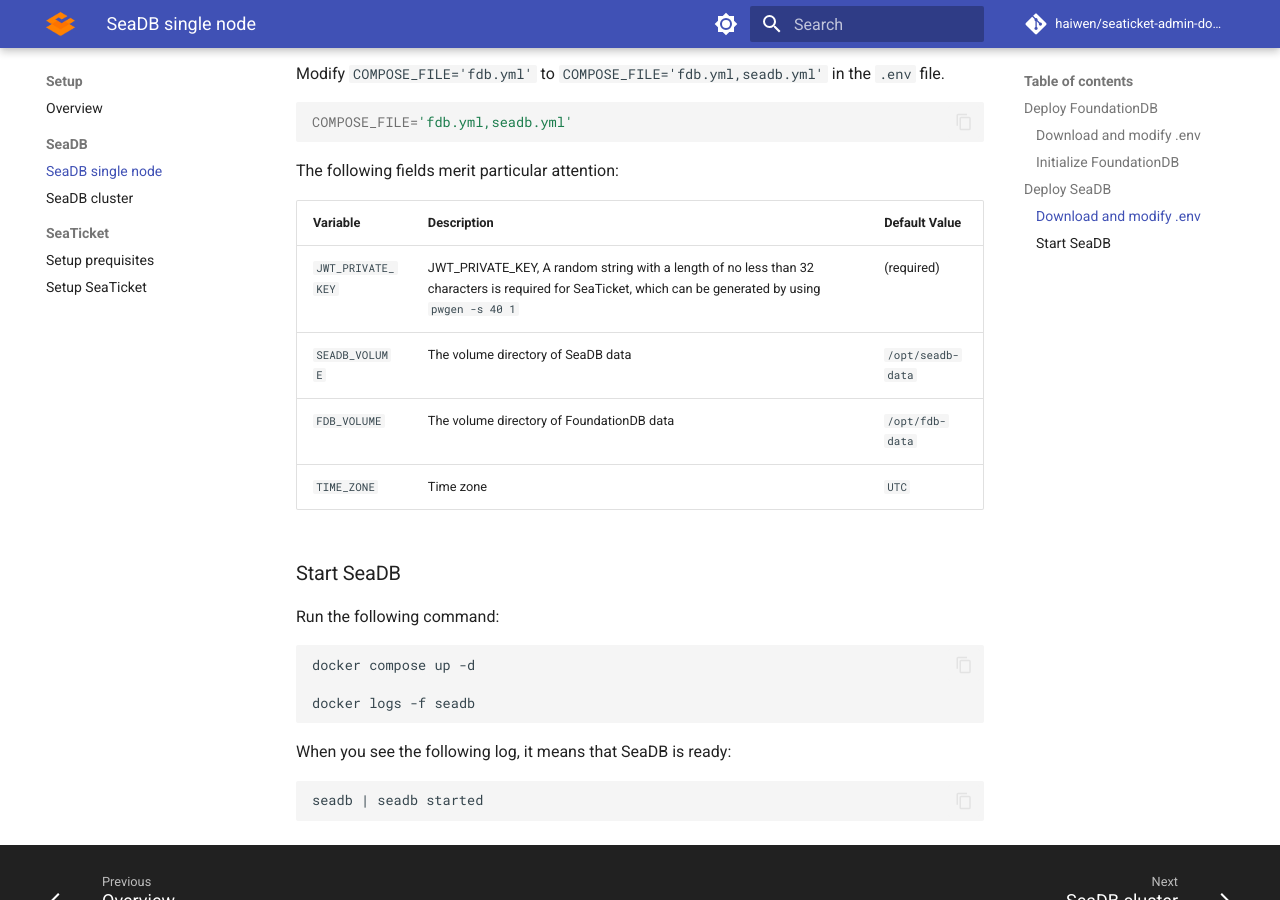
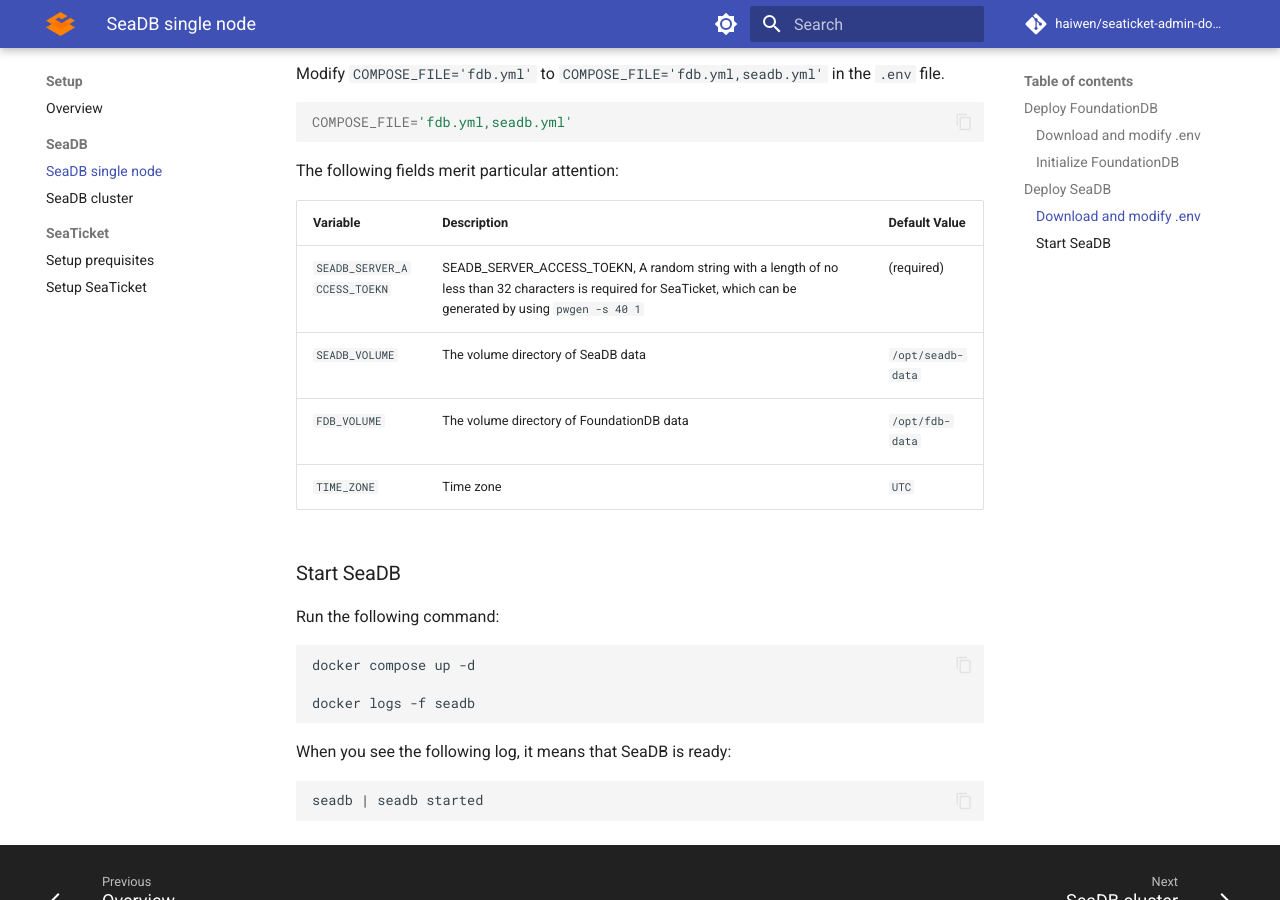
Before and after one commit to haiwen/seaticket-admin-docs, an MkDocs documentation site: the page built from manual/setup/setup_seadb_single.md, in a window 1280 px wide and 900 px high, scrolled down 1411 px. Built offline with MkDocs 1.6.1 and Material for MkDocs 9.7.7, drawn with Linux system fonts in a browser that asks for light colours; comment, search, counter and statistics services are not loaded; the version menu is left out.

Commit message:
seadb use independent token

```diff
--- a/manual/setup/setup_seadb_single.md
+++ b/manual/setup/setup_seadb_single.md
@@ -68,7 +68,7 @@
 
 | Variable                        | Description                                                                                                   | Default Value                   |
 | ------------------------------- | ------------------------------------------------------------------------------------------------------------- | ------------------------------- |
-| `JWT_PRIVATE_KEY`                           | JWT_PRIVATE_KEY, A random string with a length of no less than 32 characters is required for SeaTicket, which can be generated by using `pwgen -s 40 1` | (required) |
+| `SEADB_SERVER_ACCESS_TOEKN`                           | SEADB_SERVER_ACCESS_TOEKN, A random string with a length of no less than 32 characters is required for SeaTicket, which can be generated by using `pwgen -s 40 1` | (required) |
 | `SEADB_VOLUME`                | The volume directory of SeaDB data                                                                          | `/opt/seadb-data`             |
 | `FDB_VOLUME`          | The volume directory of FoundationDB data                                                                            | `/opt/fdb-data`         |
 | `TIME_ZONE`                     | Time zone                                                                                                     | `UTC`                           |
```
Also changed, not shown: manual/setup/setup_seadb_cluster.md (+1 -1 lines), manual/setup/setup_seaticket_single.md (+1 -1 lines), 2 other files.
